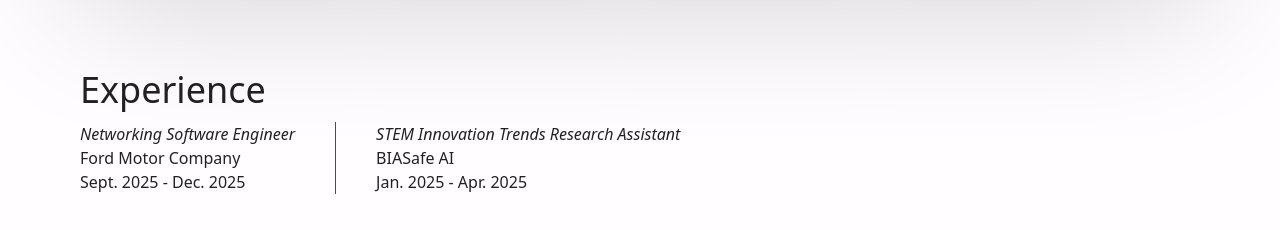
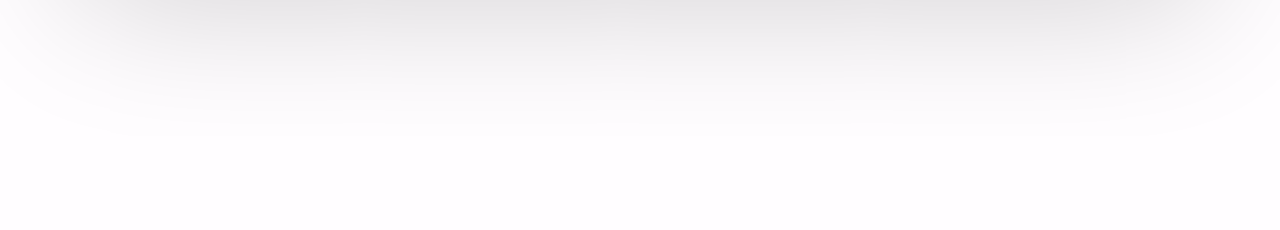
Before and after one commit to nataliewxngg/nataliewxngg.github.io, a React (Vite) app: page / in a window 1280 px wide. Shown: the part 1506-1736 px from the top of the page. Built offline with nearby package versions, Linux system fonts and the light colour scheme; a web font is replaced by a local one.

Commit message:
Temporarily remove experience section

```diff
--- a/src/components/About/About.jsx
+++ b/src/components/About/About.jsx
@@ -57,11 +57,11 @@ function About(props) {
                 data-aos='fade-up'
             />
 
-            <p className='2xl:text-5xl xl:text-4xl lg:text-3xl md:text-2xl sm:text-2xl text-1xl'
+            {/* <p className='2xl:text-5xl xl:text-4xl lg:text-3xl md:text-2xl sm:text-2xl text-1xl'
             data-aos='fade-up'>
                 Experience
             </p>
-            <Experiences />
+            <Experiences /> */}
 
             {/* Gallery */}
             {/* <Gallery
--- a/src/components/About/Experience.jsx
+++ b/src/components/About/Experience.jsx
@@ -9,19 +9,21 @@ function Experience(props) {
     }, []);
 
     function imgsMapped() {
-        return props.imgs.map((img, i) => (
-            <img key={i} src={img} alt={`experience-img-${i}`} />
+        return props.img.map((img, i) => (
+            // TODO: Fill out alt for img
+            <img key={i} src={img} alt='' className='h-full w-full object-cover' />
         ));
     }
 
-    return <div data-aos='fade-up' className='flex odd:flex-row even:flex-row-reverse justify-between items-center gap-1 border-r-1 last:border-r-0 px-10 first:pl-0 last:pr-0 border-secondary dark:border-secondary-dark'>
+    return <div data-aos='fade-up' className='flex flex-row items-center gap-20'>
         <div>
             <h1 className='italic'>{props.title}</h1>
             <p>{props.company}</p>
             <p>{props.date}</p>
+        </div>
 
-            {/* TODO: Fill out alt */}
-            {/* <img src={props.img} alt='' /> */}
+        <div data-aos='fade-left' className='grid grid-cols-3 auto-rows-[17rem] gap-1 pl-20 border-l-1 border-secondary dark:border-secondary-dark w-full'>
+            {imgsMapped()}
         </div>
     </div>
 }
--- a/src/components/About/Experiences.jsx
+++ b/src/components/About/Experiences.jsx
@@ -1,6 +1,8 @@
 import Experience from './Experience';
 
 import fordImg1 from '../../assets/experiences/ford/1.jpg';
+import fordImg2 from '../../assets/experiences/ford/2.jpg';
+import fordImg3 from '../../assets/experiences/ford/3.jpg';
 
 function Experiences(props) {
     const experiences = [
@@ -9,15 +11,15 @@ function Experiences(props) {
             title: 'Networking Software Engineer',
             company: 'Ford Motor Company',
             date: 'Sept. 2025 - Dec. 2025',
-            img: fordImg1
+            img: [fordImg1, fordImg2, fordImg3]
         },
-        {
-            id: '2',
-            title: 'STEM Innovation Trends Research Assistant',
-            company: 'BIASafe AI',
-            date: 'Jan. 2025 - Apr. 2025',
-            img: fordImg1
-        }
+        // {
+        //     id: '2',
+        //     title: 'STEM Innovation Trends Research Assistant',
+        //     company: 'BIASafe AI',
+        //     date: 'Jan. 2025 - Apr. 2025',
+        //     img: [fordImg1]
+        // }
     ];
 
     function experiencesMapped() {
@@ -33,7 +35,7 @@ function Experiences(props) {
         );
     }
 
-    return <article className='flex flex-row'>
+    return <article className='flex flex-col gap-2'>
         {experiencesMapped()}
     </article>
 }
--- a/src/index.css
+++ b/src/index.css
@@ -32,3 +32,7 @@ button {
   padding: 8px 16px;
   cursor: pointer;
 }
+
+img {
+  overflow-clip-margin: unset;
+}
```
